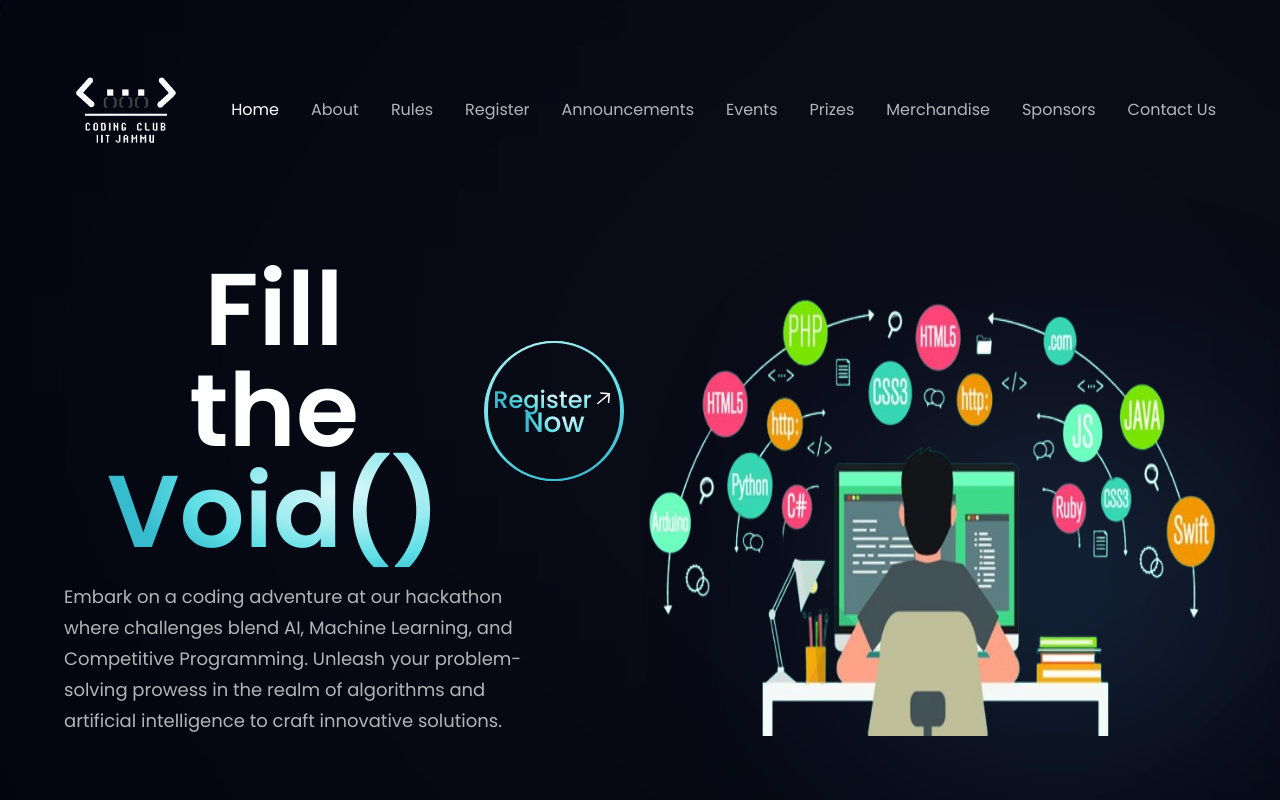
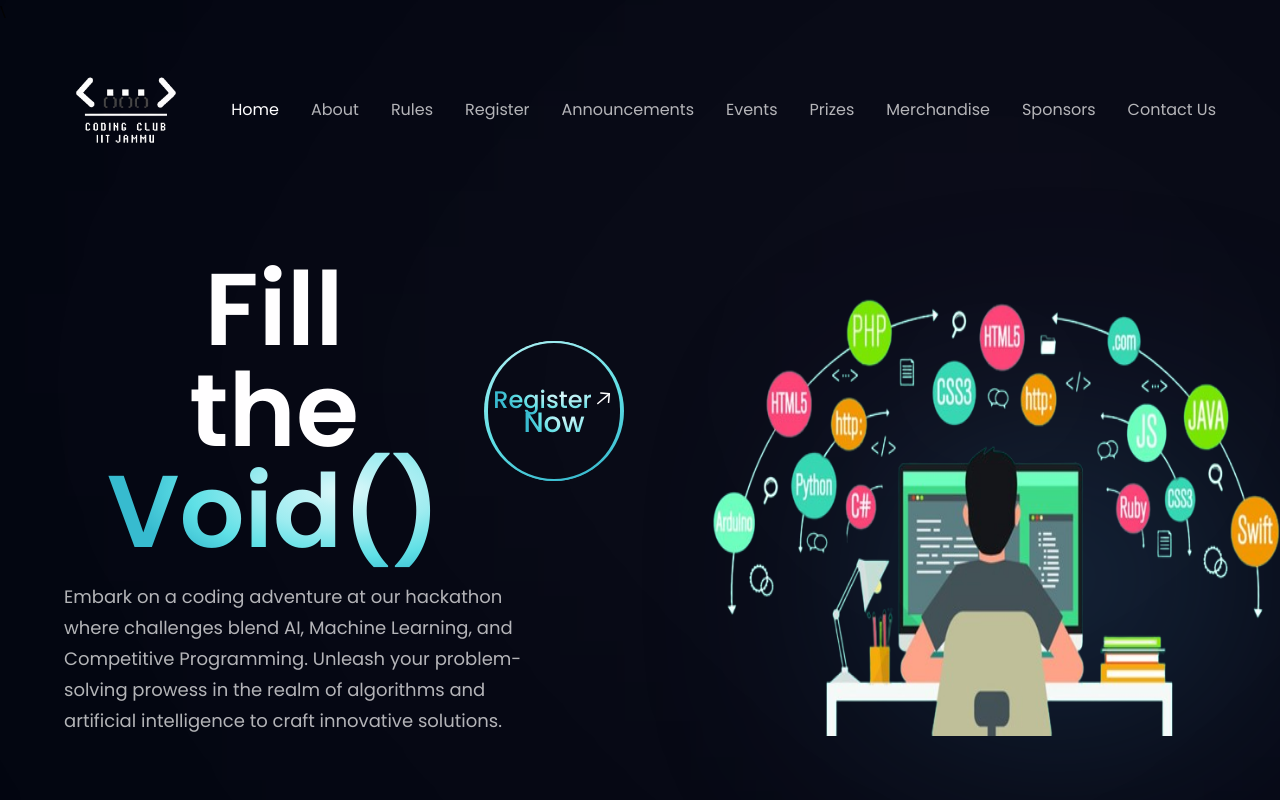
Before and after one commit to ragnar-vallhala/CodingClub, a React (Vite) app: page / in a window 1280 px wide. Shown: the top 800 px of the page. Built offline with nearby package versions, Linux system fonts and the light colour scheme.

Commit message:
Hero image fixed

```diff
--- a/src/components/Hero.jsx
+++ b/src/components/Hero.jsx
@@ -26,7 +26,7 @@ const Hero = () => {
       </div>
 
       <div className={`flex-1 flex ${styles.flexCenter} md:my-0 my-10 relative`}>
-        <img src={robot} alt="billing" className="w-[100%] h-[100%] relative z-[5] mr-32" />
+        <img src={robot} alt="billing" className="w-[100%] h-[100%] relative z-[5] mx-32" />
 
         {/* gradient start */}
         <div className="absolute z-[0] w-[40%] h-[35%] top-0 pink__gradient" />
```
